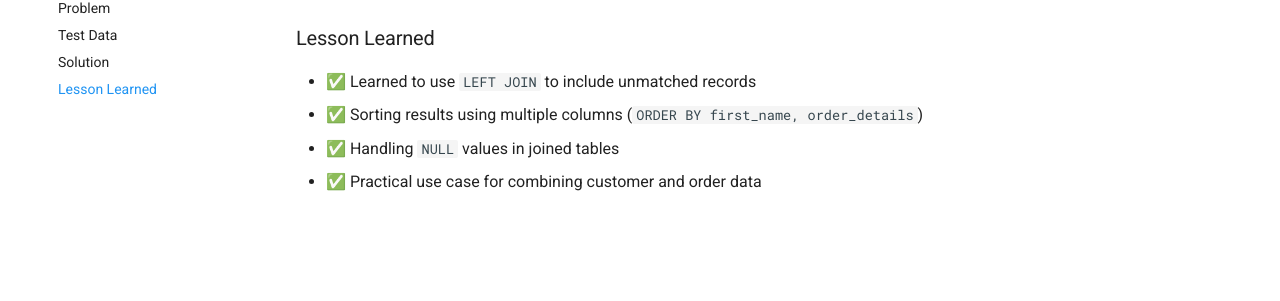
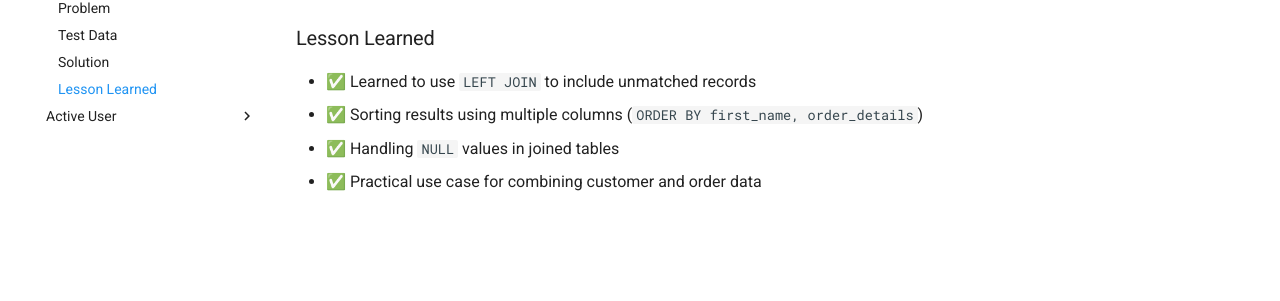
Before and after one commit to abhishekmalvadkar/mysql-kata, an MkDocs documentation site: the page built from docs/katas/customer-orders-overview/lesson-learned.md, in a window 1280 px wide. Shown: the part 205-506 px from the top of the page. Built offline with MkDocs 1.6.1 and Material for MkDocs 9.7.7, drawn with Linux system fonts in a browser that asks for light colours; comment, search, counter and statistics services are not loaded.

Commit message:
Update mkdocs.yml

```diff
--- a/mkdocs.yml
+++ b/mkdocs.yml
@@ -9,6 +9,9 @@ nav:
           - Test Data: katas/customer-orders-overview/test-data.md
           - Solution: katas/customer-orders-overview/solution.md
           - Lesson Learned: katas/customer-orders-overview/lesson-learned.md
+      - Active User:
+          - Problem with solution: katas/active_user.md
+
 
 theme:
   name: material
```
